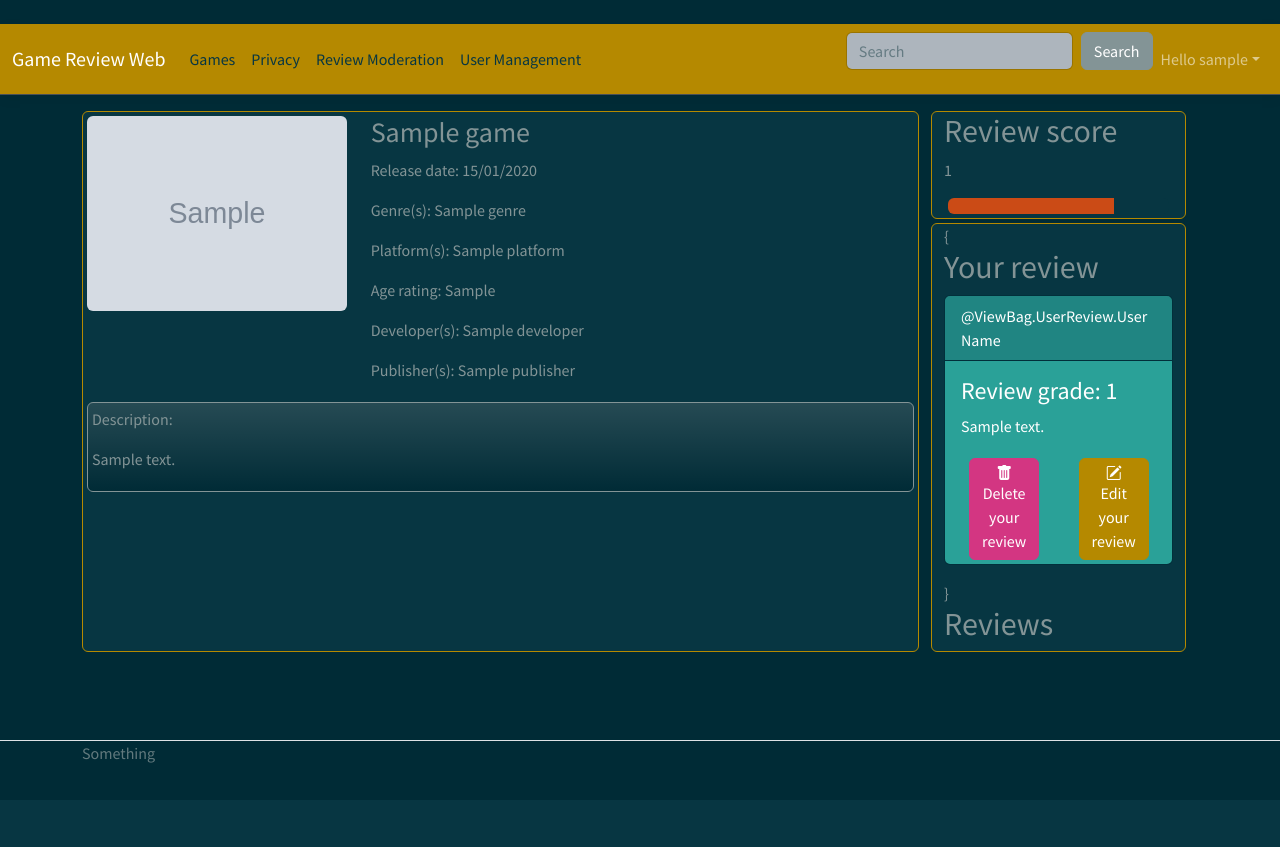
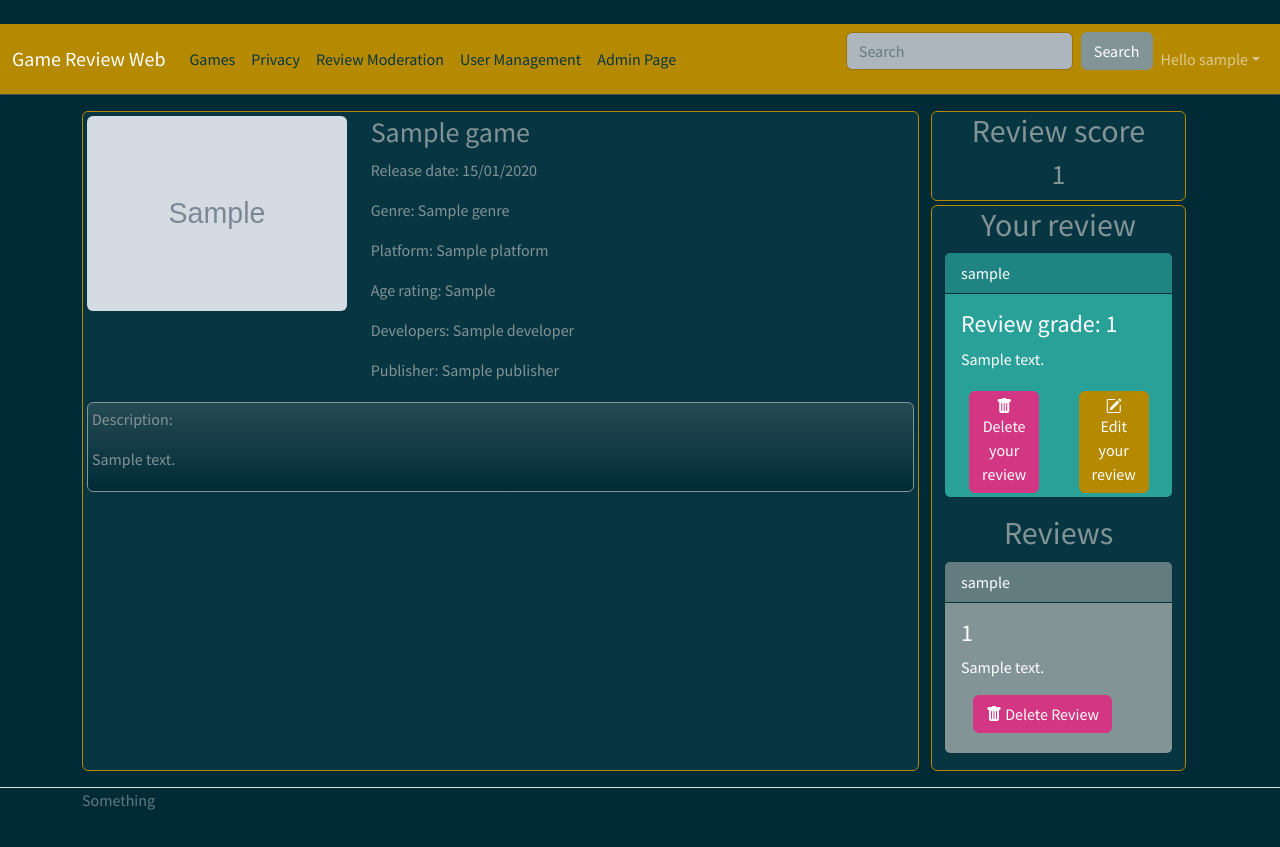
Before and after one commit to ZarochentsevSV/videogame_rating_website, a Django app: page /games/1/ in a window 1280 px wide. Before the commit the page ends 763 px from the top, so only its background shows below. Run offline with Django 5.2, Linux system fonts and the light colour scheme; a user stored in the database is signed in; tables that the repository leaves empty hold one stand-in row (values such as "Sample post"); grey boxes marked "Sample" are stand-in pictures; some libraries are stand-ins or nearby versions.

Commit message:
0.4.2 RBAC, game search, reviews, etc

```diff
--- a/templates/base/base.html
+++ b/templates/base/base.html
@@ -36,19 +36,22 @@
 							<li class="nav-item">
 								<a class="nav-link text-dark" >User Management</a>
 							</li>
+							<li class="nav-item">
+								<a class="nav-link text-dark" href="/admin/">Admin Page</a>
+							</li>
 						{% endif %}
 
 					</ul>
-					<form  class="d-flex" method="get">
-						<input id="txtValue" class="form-control me-sm-2" type="text" placeholder="Search"/>
-						<input class="btn btn-secondary my-2 my-sm-0" type="button" value="Search">
+					<form  class="d-flex" action="{% url 'game_search' %}" method="get">
+						<input id="txtValue" name="title" class="form-control me-sm-2" type="text" placeholder="Search"/>
+						<input class="btn btn-secondary my-2 my-sm-0" type="submit" value="Search">
 					</form>
 
 					<ul class="navbar-nav">
 						{% if request.user.is_authenticated%}
 							<a class="nav-link dropdown-toggle" data-bs-toggle="dropdown" href="#" role="button" aria-haspopup="true" aria-expanded="false">Hello {{request.user.username}}</a>
 							<div class="dropdown-menu dropdown-menu-end">
-								<a asp-controller="User" asp-action="Page" class="dropdown-item" style="width:150px">Your Page</a>
+								<a href="{% url 'user_profile' request.user.username %}" class="dropdown-item" style="width:150px">Your Page</a>
 								<a class="dropdown-item " asp-area="Identity" asp-page="/Account/Manage/Index" title="Manage">Manage Account</a>
 
 								<div class="dropdown-divider">
--- a/templates/game/game_detail.html
+++ b/templates/game/game_detail.html
@@ -16,19 +16,19 @@
 						<p>Release date: {{game.release_date|date:"d/m/Y"}}</p>
 					</div>
 					<div>
-						<p>Genre(s): {% for genre in game.genres.all%}{{genre.name}} {% endfor %}</p>
+						<p>Genre{{game.genres.all|length|pluralize}}: {% for genre in game.genres.all%}{{genre.name}} {% endfor %}</p>
 					</div>
 					<div>
-						<p>Platform(s): {% for platform in game.platforms.all%}{{platform.name}} {% endfor %}</p>
+						<p>Platform{{game.platforms.all|length|pluralize}}: {% for platform in game.platforms.all%}{{platform.name}} {% endfor %}</p>
 					</div>
 					<div>
 						<p>Age rating: {{game.age_rating}}</p>
 					</div>
 					<div>
-						<p>Developer(s): {% for developer in game.developers.all%}{{developer.name}} {% endfor %}</p>
+						<p>Developer{{game.developer.all|length|pluralize}}: {% for developer in game.developers.all%}{{developer.name}} {% endfor %}</p>
 					</div>
 					<div>
-						<p>Publisher(s): {% for publisher in game.publishers.all%}{{publisher.name}} {% endfor %}</p>
+						<p>Publisher{{game.publishers.all|length|pluralize}}: {% for publisher in game.publishers.all%}{{publisher.name}} {% endfor %}</p>
 					</div>
 				</div>
 			</div>
@@ -43,32 +43,29 @@
 
 		</div>
 		<div class="col-md-3">
-			<div class="container border border-primary rounded bg-dark">
-			<h2>
-				Review score
-			</h2>
-			<p>
-				{{rating|floatformat}}
-			</p>
-			<div class="progress m-1">
-				<div class="progress-bar bg-warning" role="progressbar" style="width: 75%;" aria-valuenow="{{rating}}" aria-valuemin="0" aria-valuemax="10"></div>
-			</div>
+			<div class="container border border-primary rounded bg-dark ">
+				<div class="">
+					<h2 style="text-align: center;">
+						Review score
+					</h2>
+					<h3 style="text-align: center;">
+						{{rating|floatformat}}
+					</h3>
+				</div>
+
+				<!-- <div class="progress m-1">
+					<div class="progress-bar bg-warning" role="progressbar" style="width: 75%;" aria-valuenow="{{rating}}" aria-valuemin="0" aria-valuemax="10"></div>
+				</div> -->
 			</div>
 			<div class="container border border-primary rounded bg-dark mt-1">
 				{%if current_user_review == None%}
-				@if (!ViewBag.IsReviewCreated)
-				{
 					<div class="">
-						<a class="btn btn-success mx-2"> <i class="bi bi-pencil-square"></i> Wright your review</a>
+						<a class="btn btn-success mx-2" href="{% url 'review_create' game.id %}"> <i class="bi bi-pencil-square"></i> Wright your review</a>
 					</div>
-				}
 				{% else %}
-				{
-					<h2> Your review</h2>
+					<h2 style="text-align: center;"> Your review</h2>
 					<div class="card text-white bg-success mb-3" style="max-width: 20rem;">
-						<div class="card-header">
-							@ViewBag.UserReview.UserName
-						</div>
+						<div class="card-header">{{current_user_review.user.username}}</div>
 						<div class="card-body">
 							<h4 class="card-title">Review grade: {{current_user_review.grade}}</h4>
 							<p class="card-text">{{current_user_review.text}}</p>
@@ -76,34 +73,33 @@
 
 						<div class="row row-cols-2 m-1">
 							<div class="col">
-								<a class="btn btn-danger mx-2"> <i class="bi bi-trash-fill"></i> Delete your review</a>
+								<a class="btn btn-danger mx-2" href="{% url 'review_delete' game.id %}"> <i class="bi bi-trash-fill"></i> Delete your review</a>
 							</div>
 							<div class="col">
-								<a class="btn btn-primary mx-2"> <i class="bi bi-pencil-square"></i> Edit your review</a>
+								<a class="btn btn-primary mx-2" href="{% url 'review_update' game.id %}"> <i class="bi bi-pencil-square"></i> Edit your review</a>
 							</div>
 						</div>
 					</div>
-				}
 				{% endif %}
-				<h2>Reviews</h2>
+				<h2 style="text-align: center;">Reviews</h2>
 				{% for review in reviews %}
-					{% if something %}
+					{% if True %}
 						<div class="card text-white bg-secondary mb-3" style="max-width: 20rem;">
-							<div class="card-header">{{review.user_name}}</div>
+							<div class="card-header">{{review.user.username}}</div>
 							<div class="card-body">
 							<h4 class="card-title">{{review.grade}}</h4>
 							<p class="card-text">{{review.text}}</p>
-							@if (User.IsInRole(@GameMVCMain.Core.Constants.Roles.Admin) || User.IsInRole(@GameMVCMain.Core.Constants.Roles.Moderator))
-							{
+							{% if user.is_superuser%}
 								<div class="m-1">
 									<a asp-controller="Games" asp-action="DeleteUserReview" asp-route-id="@obj.ReviewId" class="btn btn-danger mx-2"> <i class="bi bi-trash-fill"></i> Delete Review</a>
 								</div>
-							}
+							{% endif %}
 							</div>
 						</div>
 
 					{% endif %}
-
+				{% empty %}
+					<p>There are no reviews here.</p>
 				{% endfor %}
 			</div>
 		</div>
--- a/templates/unified_templates/unified_confirm_delete.html
+++ b/templates/unified_templates/unified_confirm_delete.html
@@ -1,5 +1,5 @@
 {% extends 'base/base.html' %}
-{%block title%}Delete Genre{%endblock%}
+{%block title%}Delete {{object_type|title}}{%endblock%}
 {% block content %}
 <div class="container-fluid">
     <div class="rounded border border-primary bg-dark m-1 p-1">
```
Also changed, not shown: templates/user/page.html (+8 -9 lines).
